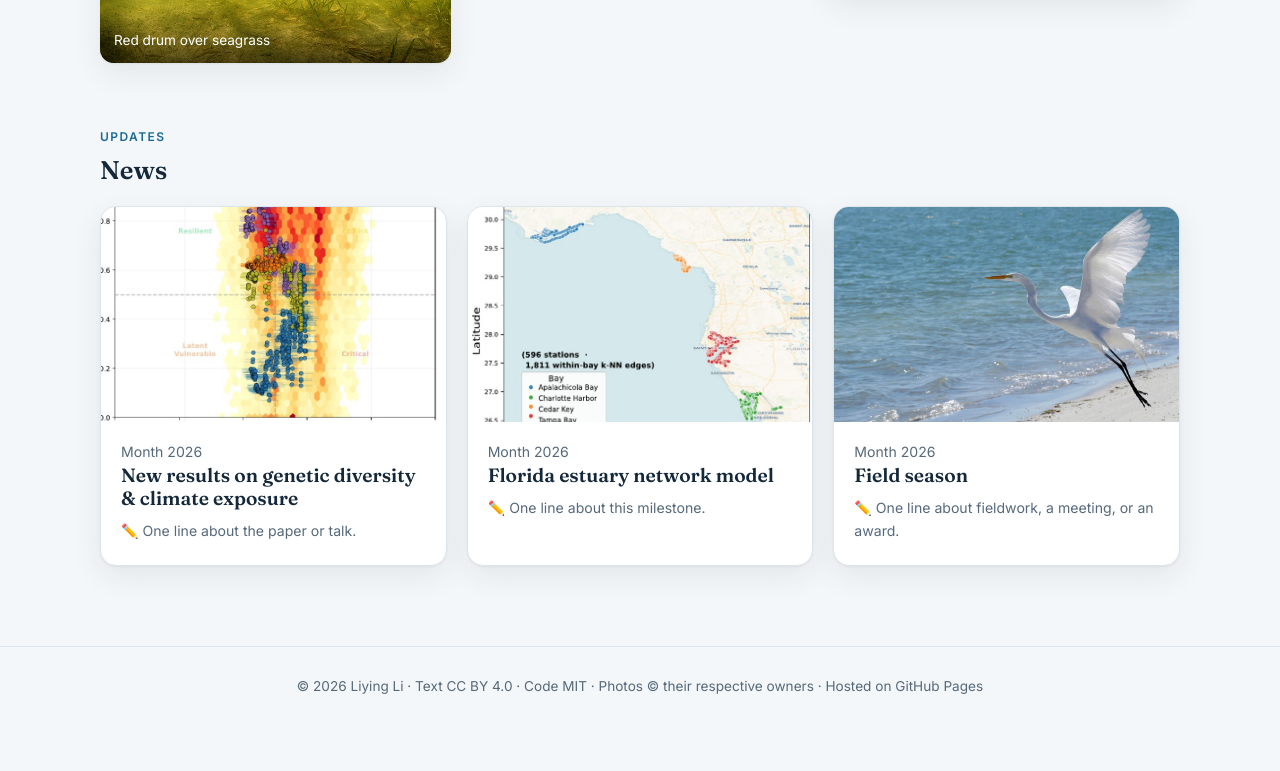
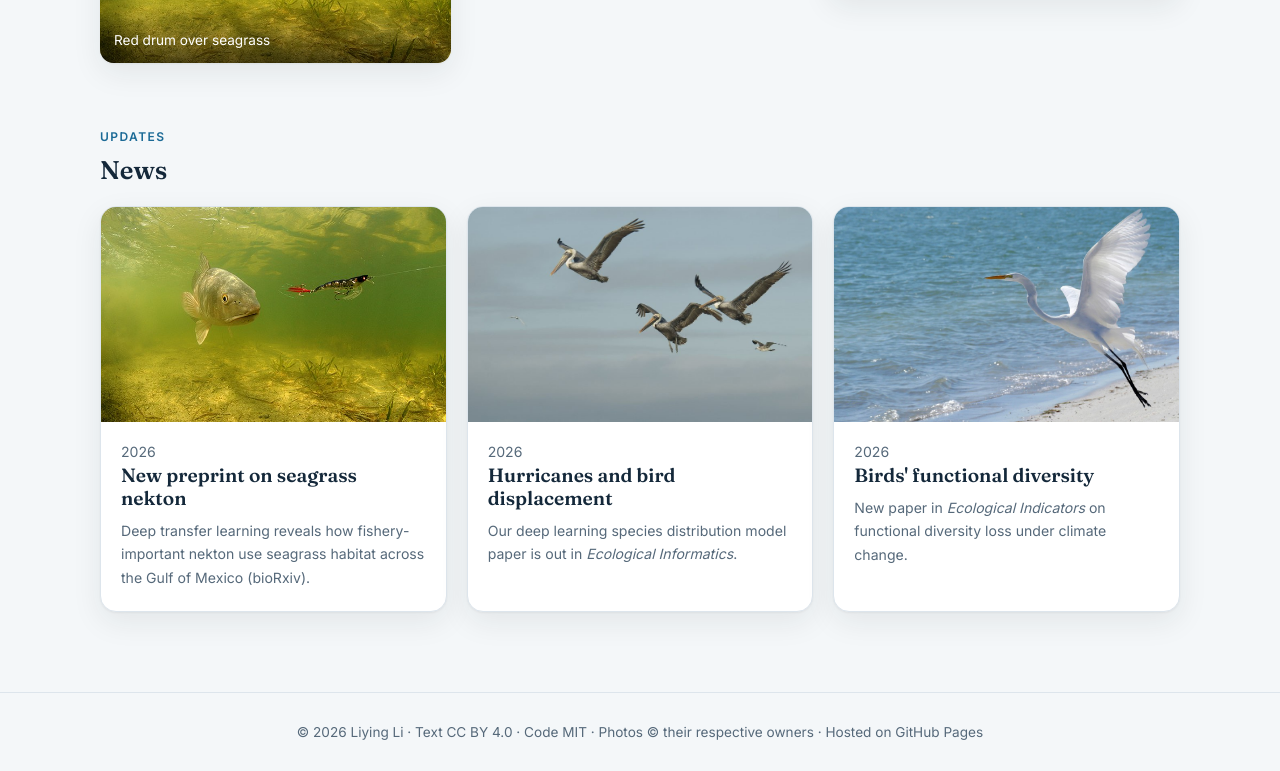
Before and after one commit to lily6966/liyingli.github.io, a plain HTML site: page index.html in a window 1280 px wide. Shown: the part 1797-2568 px from the top of the page. Before the commit the page ends 2522 px from the top, so only its background shows below. Drawn offline with Linux system fonts and the light colour scheme.

Commit message:
Update index.html

```diff
--- a/index.html
+++ b/index.html
@@ -283,9 +283,9 @@ const SITE = {
   ],
 
   news: [
-    { date: "Month 2026", img: "images/figures/genetic-diversity-exposure-thumb.jpg", title: "New results on genetic diversity & climate exposure", text: "✏️ One line about the paper or talk." },
-    { date: "Month 2026", img: "images/figures/florida-gnn-network-thumb.jpg", title: "Florida estuary network model", text: "✏️ One line about this milestone." },
-    { date: "Month 2026", img: "images/photos/egret.jpg", title: "Field season", text: "✏️ One line about fieldwork, a meeting, or an award." },
+    { date: "2026", img: "images/photos/red-drum.jpg", title: "New preprint on seagrass nekton", text: "Deep transfer learning reveals how fishery-important nekton use seagrass habitat across the Gulf of Mexico (bioRxiv)." },
+    { date: "2026", img: "images/photos/pelicans.jpg", title: "Hurricanes and bird displacement", text: "Our deep learning species distribution model paper is out in <em>Ecological Informatics</em>." },
+    { date: "2026", img: "images/photos/egret.jpg", title: "Birds' functional diversity", text: "New paper in <em>Ecological Indicators</em> on functional diversity loss under climate change." },
   ],
 
   research: {
@@ -322,16 +322,37 @@ const SITE = {
   ],
 
   // img = small thumbnail in the list; full = the complete figure shown when clicked
-  me: "Li L",   // how your name appears in author lists (gets highlighted)
+  me: "L Li",   // how your name appears in author lists (gets highlighted)
+  // type: journal | preprint | conference. Optional: img (thumbnail), full (figure shown on click),
+  // cites (citation count), links: { PDF: "papers/file.pdf", DOI: "https://doi.org/..." }
+  // A "Google Scholar" link is added automatically to every entry.
   publications: [
-    { year: 2026, type: "preprint", img: "images/figures/genetic-diversity-exposure-thumb.jpg", full: "images/figures/genetic-diversity-exposure.jpg",
-      title: "✏️ Paper title: genetic diversity and climate exposure of nearshore species",
-      authors: "Li L, Coauthor A, Coauthor B", venue: "Journal / preprint server", links: { PDF: "papers/li-2026-genetic-diversity.pdf", Code: "#" } },
-    { year: 2026, type: "preprint", img: "images/figures/florida-gnn-network-thumb.jpg", full: "images/figures/florida-gnn-network.jpg",
-      title: "✏️ Paper title: graph neural networks for Florida estuary monitoring",
-      authors: "Li L, Coauthor C", venue: "Journal / preprint server", links: { PDF: "#", Code: "#" } },
-    { year: 2025, type: "journal", title: "✏️ An earlier paper (no image is fine too)",
-      authors: "Coauthor D, Li L", venue: "Journal Name", links: { DOI: "#" } },
+    { year: 2026, type: "preprint", title: "Variation in seagrass habitat use by fishery-important nekton across the Gulf of Mexico revealed by deep transfer learning with trophic group priors",
+      authors: "L Li, J Rodemann, C Hayes, B Belgrad, KM Darnell, CW Martin, et al.", venue: "bioRxiv, 2026.05.26.727508" },
+    { year: 2026, type: "journal", title: "Hurricanes drive bird displacement revealed by deep learning species distribution models",
+      authors: "L Li, M Zuzuarregui, J Bai, S Sun, Y Chen, Z Wang", venue: "Ecological Informatics, 103785" },
+    { year: 2026, type: "journal", title: "The risk of birds' functional diversity loss with climate change uncovered using deep learning hurdle models",
+      authors: "L Li, J Bai, S Sun, MA Zuzuárregui, Z Wang", venue: "Ecological Indicators 190, 115321" },
+    { year: 2026, type: "journal", title: "Nature-based solutions to reduce carbon emissions, control groundwater overdraft, and conserve avian biodiversity with multi-benefit conservation planning",
+      authors: "L Li, E Hestir, JH Viers, JM Rodriguez-Flores, JT Abatzoglou, W Haw, et al.", venue: "Environmental and Sustainability Indicators, 101180", cites: 1 },
+    { year: 2026, type: "journal", title: "Ten simple rules for effective use of generative AI for code development in environmental science",
+      authors: "RA King, L Abowd, CW Broderick, LM Bradley, MF Czapanskiy, et al.", venue: "PLOS Computational Biology 22(8), e1014627" },
+    { year: 2025, type: "journal", title: "Optimized water allocation with managed groundwater recharge and prioritized wetland deliveries to moderate human-nature water use tradeoffs under climate change",
+      authors: "L Li, MS Dogan, M Maskey, JM Rodriguez-Flores, KB Vache, S Cole, et al.", venue: "Journal of Hydrology: Regional Studies 60, 102496", cites: 8 },
+    { year: 2025, type: "journal", title: "Synergies between agricultural production and shorebird conservation with climate change in the Central Valley, California, with optimized water allocation and multi-benefit conservation",
+      authors: "L Li, S Cole, JM Rodriguez-Flores, E Hestir, D Fink, JH Viers, et al.", venue: "Global Change Biology 31(6), e70304", cites: 8 },
+    { year: 2022, type: "journal", title: "Managing aquifer recharge to overcome overdraft in the Lower American River, California, USA",
+      authors: "ML Maskey, MS Dogan, AS Fernandez-Bou, L Li, A Guzman, W Arnold, et al.", venue: "Water 14(6), 966", cites: 21 },
+    { year: 2021, type: "journal", title: "Integrating climate change impact in new building design process: A review of building life cycle carbon emission assessment methodologies",
+      authors: "L Li", venue: "Cleaner Engineering and Technology 5, 100286", cites: 65 },
+    { year: 2021, type: "conference", title: "Assessing climate change impacts and adaptation options of rain-fed agriculture in Africa with integrated modelling framework",
+      authors: "L Li", venue: "Geo-Extreme 2021, 203–212", cites: 1 },
+    { year: 2020, type: "journal", title: "The governance of low-carbon transitions in a multilevel perspective framework: How does the concept of 'system transformation' work?",
+      authors: "L Li", venue: "Energy Research Journal", cites: 10, links: { DOI: "https://doi.org/10.3844/erjsp.2020.45.53" } },
+    { year: 2014, type: "journal", title: "Electrochemically enhanced adsorption of nonylphenol on carbon nanotubes: Kinetics and isotherms study",
+      authors: "X Li, S Chen, L Li, X Quan, H Zhao", venue: "Journal of Colloid and Interface Science 415, 159–164", cites: 40 },
+    { year: 2013, type: "journal", title: "Carbon dioxide emission drivers for a typical metropolis using input–output structural decomposition analysis",
+      authors: "Y Wang, H Zhao, L Li, Z Liu, S Liang", venue: "Energy Policy 58, 312–318", cites: 226 },
   ],
 
   workingGroups: [
@@ -419,9 +440,9 @@ function renderProjects() {
 
 function renderPublications() {
   $("#tab-publications").innerHTML = `<h2>Publications</h2>
-    <p class="lead">Full list on <a href="${SITE.socials.Scholar}">Google Scholar</a>. Click a figure to enlarge.</p>
+    <p class="lead">${SITE.publications.length} publications · full list on <a href="${SITE.socials.Scholar}">Google Scholar</a>.</p>
     <div class="pub-tools"><input id="pubSearch" type="search" placeholder="Search title, author, journal…">
-      ${["all", "journal", "preprint", "data"].map((t, i) => `<button class="chip ${i ? "" : "on"}" data-type="${t}">${t[0].toUpperCase() + t.slice(1)}</button>`).join("")}</div>
+      ${["all", ...["journal", "preprint", "conference", "data"].filter(t => SITE.publications.some(p => p.type === t))].map((t, i) => `<button class="chip ${i ? "" : "on"}" data-type="${t}">${t[0].toUpperCase() + t.slice(1)}</button>`).join("")}</div>
     <div id="pubList"></div>`;
   let filter = "all";
   const draw = () => {
@@ -431,8 +452,8 @@ function renderPublications() {
     shown.forEach(p => {
       if (p.year !== yr) { yr = p.year; html += `<div class="year">${yr}</div>`; }
       html += `<div class="card pub ${p.img ? "" : "no-img"}">${p.img ? pic(p.img, p.title, "fig", "pubs", p.title, p.full) : ""}
-        <div><div class="pub-title">${p.title}</div><div class="meta">${p.authors.replace(SITE.me, `<span class="me">${SITE.me}</span>`)}</div>
-        <div class="meta"><em>${p.venue}</em> <span class="tag" style="margin-left:6px">${p.type}</span></div><div class="links">${links(p.links)}</div></div></div>`;
+        <div><div class="pub-title">${p.title}</div><div class="meta">${p.authors.split(SITE.me).join(`<span class="me">${SITE.me}</span>`)}</div>
+        <div class="meta"><em>${p.venue}</em> <span class="tag" style="margin-left:6px">${p.type}</span>${p.cites ? `<span class="meta" style="margin-left:4px">Cited by ${p.cites}</span>` : ""}</div><div class="links">${links({ ...p.links, "Google Scholar": "https://scholar.google.com/scholar?q=" + encodeURIComponent('"' + p.title + '"') })}</div></div></div>`;
     });
     $("#pubList").innerHTML = html || `<p class="meta">No matches.</p>`;
   };
```
